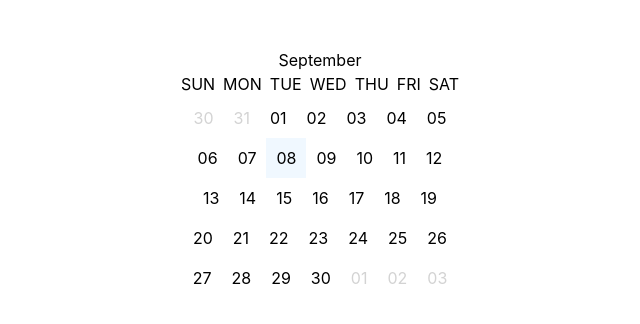
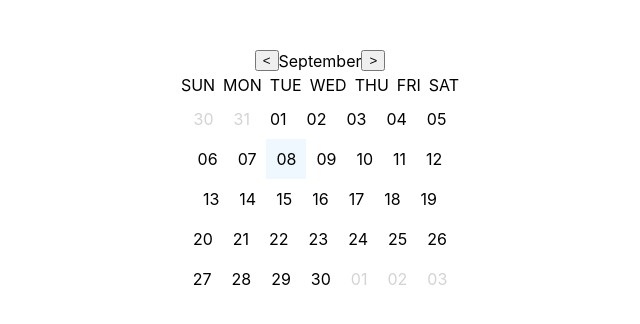
Before and after one commit to MuhammadSaadQadeer/datepicker, a React (Create React App) app: page / in a window 1280 px wide. Shown: the top 324 px of the page, without its empty margins (320-960 px from the left). Built offline with nearby package versions, Linux system fonts and the light colour scheme.

Commit message:
chore: add month and month handlers

```diff
--- a/src/App.js
+++ b/src/App.js
@@ -1,27 +1,63 @@
-import React from "react";
+import React, { useState } from "react";
 import "./App.css";
-import { getCalendarData } from "./utils";
-import { isEqual, format } from "date-fns";
+import { getCalendarData, getMonthName } from "./utils";
+import { isEqual, format, getMonth } from "date-fns";
 
 function App() {
+  const [month, setMonth] = useState(getMonth(new Date()));
+
+  const incrementMonth = () => {
+    let monthNumber = month;
+    monthNumber++;
+    setMonth(monthNumber);
+    if (monthNumber > 11) {
+      setMonth(0);
+    }
+  };
+
+  const decrementMonth = () => {
+    let monthNumber = month;
+    monthNumber--;
+    setMonth(monthNumber);
+    if (monthNumber < 0) {
+      setMonth(11);
+    }
+  };
   return (
     <div className="calendar-container">
-      {<div style={{color:"black", textAlign:"center"}}>{getCalendarData().month}</div>}
+      <div
+        style={{
+          display: "flex",
+          justifyContent: "space-between",
+          alignItems: "center",
+        }}
+      >
+        <button onClick={decrementMonth}> {"<"} </button>
+        <div style={{ color: "black", textAlign: "center" }}>
+          {getMonthName(month)}
+        </div>
+        <button onClick={incrementMonth}>{">"}</button>
+      </div>
 
-      <div style={{ display: "flex", flexDirection: "row"}}>
+      <div style={{ display: "flex", flexDirection: "row" }}>
         {["SUN", "MON", "TUE", "WED", "THU", "FRI", "SAT"].map((item) => {
-          return <div style={{padding: 4}}>{item}</div>;
+          return <div style={{ padding: 4 }}>{item}</div>;
         })}
       </div>
       {getCalendarData().calendar.map((item) => {
         return (
-          <div style={{ display: "flex", flexDirection: "row"}}>
-            {console.log("foo",item)}
+          <div style={{ display: "flex", flexDirection: "row" }}>
             {item.map((col) => {
               return (
-                <div style={{padding:10, color:!col.current ? 'lightgray':'black', backgroundColor: col.today ? 'aliceblue':''}}>{ `${col.date}`}
-
-                 </div>
+                <div
+                  style={{
+                    padding: 10,
+                    color: !col.current ? "lightgray" : "black",
+                    backgroundColor: col.today ? "aliceblue" : "",
+                  }}
+                >
+                  {`${col.date}`}
+                </div>
               );
             })}
             <br />
--- a/src/utils.js
+++ b/src/utils.js
@@ -22,7 +22,7 @@ import {
     return [...Array(n).keys()];
   }
 
-  function getMonthName(number){
+  export function getMonthName(number){
     const monthMap = {
       0: "January",
       1:"February",
@@ -101,6 +101,6 @@ import {
 
       matrix.push(week);
     });
-    console.log(year, getMonthName(month), weekStartsOn)
+    // console.log(year, getMonthName(month), weekStartsOn)
     return {calendar:matrix, year, month:getMonthName(month)};
   }
```
